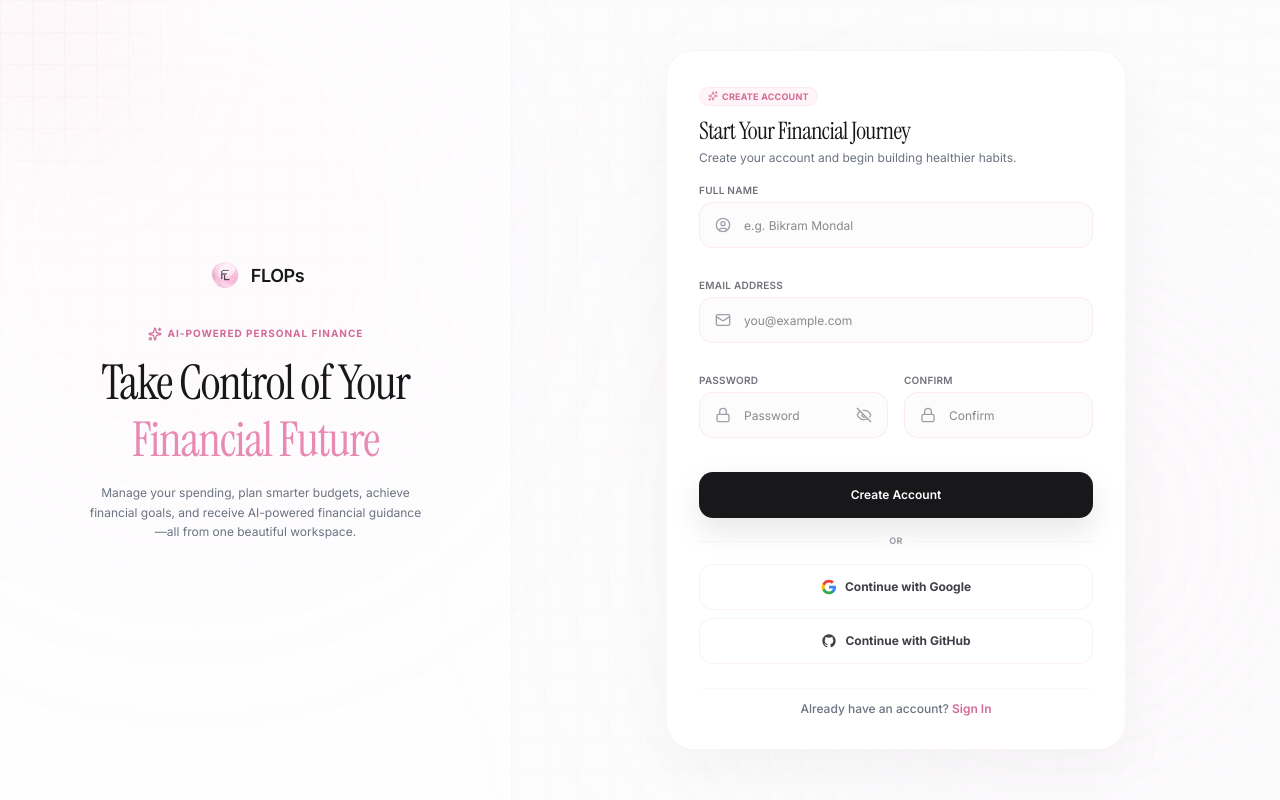
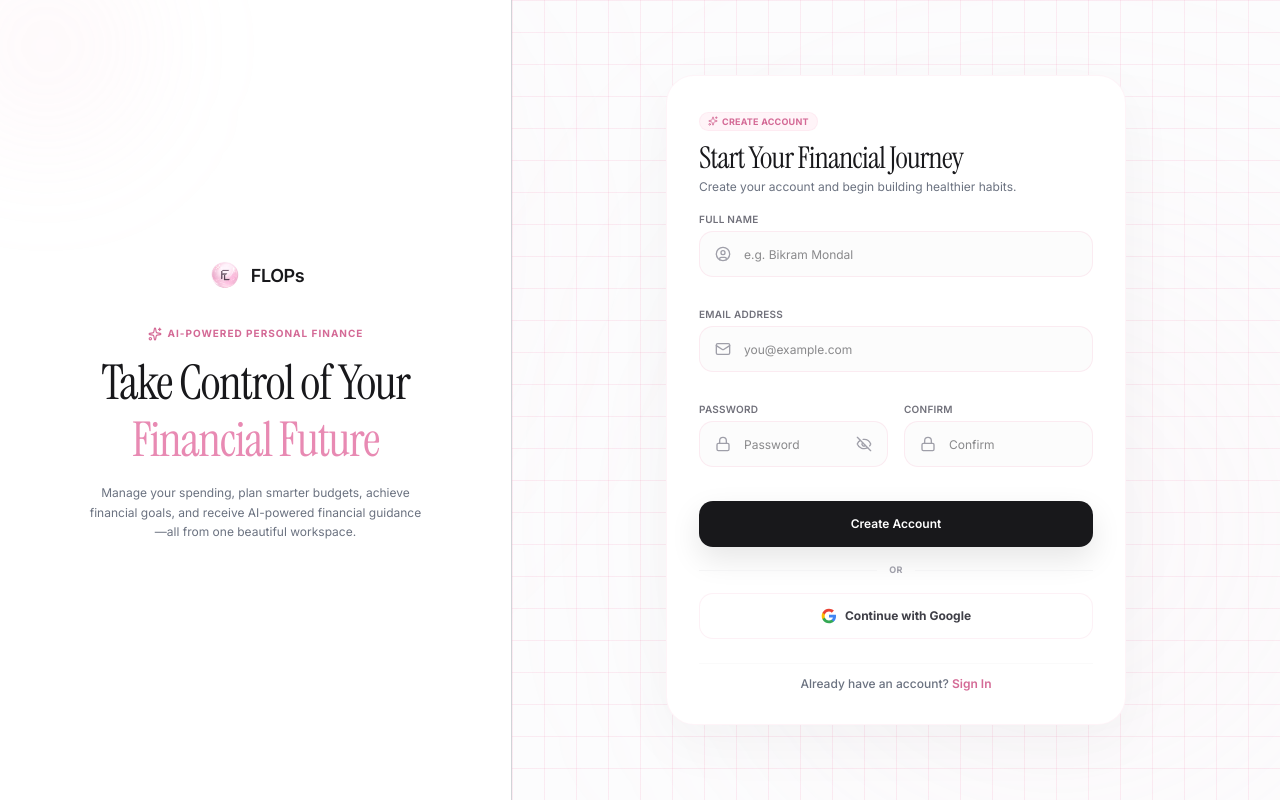
Before and after one commit to BikramMondal5/FLOPs, a Next.js app: page /auth/signup in a window 1280 px wide. Both pictures are taken after a click on the button "Show password". Built offline with nearby package versions, Linux system fonts and the light colour scheme.

Commit message:
some minors updates

```diff
--- a/app/auth/layout.tsx
+++ b/app/auth/layout.tsx
@@ -33,8 +33,8 @@ export default function AuthLayout({ children }: { children: React.ReactNode })
       style={{
         backgroundColor: "#FCFCFD",
         backgroundImage: `
-          linear-gradient(to right, rgba(246, 183, 207, 0.04) 1px, transparent 1px),
-          linear-gradient(to bottom, rgba(246, 183, 207, 0.04) 1px, transparent 1px)
+          linear-gradient(to right, rgba(246, 183, 207, 0.25) 1px, transparent 1px),
+          linear-gradient(to bottom, rgba(246, 183, 207, 0.25) 1px, transparent 1px)
         `,
         backgroundSize: "32px 32px",
         // @ts-ignore
@@ -49,8 +49,8 @@ export default function AuthLayout({ children }: { children: React.ReactNode })
           className="absolute inset-0 pointer-events-none z-[1] transition-opacity duration-300"
           style={{
             backgroundImage: `
-              linear-gradient(to right, rgba(246, 183, 207, 0.1) 1px, transparent 1px),
-              linear-gradient(to bottom, rgba(246, 183, 207, 0.1) 1px, transparent 1px)
+              linear-gradient(to right, rgba(246, 183, 207, 0.4) 1px, transparent 1px),
+              linear-gradient(to bottom, rgba(246, 183, 207, 0.4) 1px, transparent 1px)
             `,
             backgroundSize: "32px 32px",
             WebkitMaskImage: "radial-gradient(circle 240px at var(--cx) var(--cy), #000 0%, #000 40%, transparent 100%)",
@@ -71,7 +71,7 @@ export default function AuthLayout({ children }: { children: React.ReactNode })
           initial={{ opacity: 0, x: -30 }}
           animate={{ opacity: 1, x: 0 }}
           transition={{ duration: 0.6, ease: "easeOut" }}
-          className="hidden md:flex md:w-[45%] lg:w-[40%] bg-white/40 border-r border-[#F6B7CF]/10 flex-col justify-center items-center text-center p-8 lg:p-12 shrink-0 relative overflow-hidden"
+          className="hidden md:flex md:w-[45%] lg:w-[40%] bg-white border-r border-slate-800/20 flex-col justify-center items-center text-center p-8 lg:p-12 shrink-0 relative overflow-hidden"
         >
           {/* Subtle design helper */}
           <div className="absolute top-[-50px] left-[-50px] w-48 h-48 rounded-full bg-[#F6B7CF]/10 blur-3xl pointer-events-none" />
--- a/app/auth/login/page.tsx
+++ b/app/auth/login/page.tsx
@@ -80,7 +80,7 @@ function LoginForm() {
         </span>
 
         <h2
-          className="text-2xl font-normal text-[#18181B] m-0 mt-2 tracking-tight"
+          className="text-3xl font-normal text-[#18181B] m-0 mt-2 tracking-tight"
           style={{ fontFamily: "var(--font-heading)" }}
         >
           Sign In to FLOPs
@@ -183,7 +183,6 @@ function LoginForm() {
         </div>
 
         {/* OAuth */}
-        <div className="flex flex-col gap-2">
         <button type="button" disabled={isLoading} onClick={() => signIn("google", { callbackUrl: "/overview" })} className="w-full flex items-center justify-center gap-2 h-[46px] bg-white border border-[#F6B7CF]/20 rounded-xl text-xs font-bold text-zinc-700 hover:bg-[#FFF4F8]/30 transition-all cursor-pointer hover:-translate-y-0.5 disabled:opacity-50">
           <svg className="w-4 h-4 shrink-0" viewBox="0 0 24 24" fill="currentColor">
             <path d="M22.56 12.25c0-.78-.07-1.53-.2-2.25H12v4.26h5.92c-.26 1.37-1.04 2.53-2.21 3.31v2.77h3.57c2.08-1.92 3.28-4.74 3.28-8.09z" fill="#4285F4"/>
@@ -193,13 +192,6 @@ function LoginForm() {
           </svg>
           <span>Continue with Google</span>
         </button>
-          <button type="button" disabled={isLoading} onClick={() => signIn("github", { callbackUrl: "/overview" })} className="w-full flex items-center justify-center gap-2 h-[46px] bg-white border border-[#F6B7CF]/20 rounded-xl text-xs font-bold text-zinc-700 hover:bg-[#FFF4F8]/30 transition-all cursor-pointer hover:-translate-y-0.5 disabled:opacity-50">
-            <svg className="w-4 h-4 shrink-0" viewBox="0 0 24 24" fill="currentColor">
-              <path fillRule="evenodd" clipRule="evenodd" d="M12 2C6.477 2 2 6.477 2 12c0 4.42 2.865 8.166 6.839 9.489.5.092.682-.217.682-.482 0-.237-.008-.866-.013-1.7-2.782.603-3.369-1.34-3.369-1.34-.454-1.156-1.11-1.462-1.11-1.462-.908-.62.069-.608.069-.608 1.003.07 1.531 1.03 1.531 1.03.892 1.529 2.341 1.087 2.91.831.092-.646.35-1.086.636-1.336-2.22-.253-4.555-1.11-4.555-4.943 0-1.091.39-1.984 1.029-2.683-.103-.253-.446-1.27.098-2.647 0 0 .84-.269 2.75 1.025A9.564 9.564 0 0112 6.844c.85.004 1.705.115 2.504.337 1.909-1.294 2.747-1.025 2.747-1.025.546 1.377.203 2.394.1 2.647.64.699 1.028 1.592 1.028 2.683 0 3.842-2.339 4.687-4.566 4.935.359.309.678.919.678 1.852 0 1.336-.012 2.415-.012 2.743 0 .267.18.579.688.481C19.138 20.161 22 16.416 22 12c0-5.523-4.477-10-10-10z" />
-            </svg>
-            <span>Continue with GitHub</span>
-          </button>
-        </div>
       </div>
 
       {/* Footer */}
--- a/app/auth/signup/page.tsx
+++ b/app/auth/signup/page.tsx
@@ -113,7 +113,7 @@ export default function SignupPage() {
         </span>
 
         <h2
-          className="text-2xl font-normal text-[#18181B] m-0 mt-2 tracking-tight"
+          className="text-3xl font-normal text-[#18181B] m-0 mt-2 tracking-tight"
           style={{ fontFamily: "var(--font-heading)" }}
         >
           Start Your Financial Journey
@@ -285,7 +285,6 @@ export default function SignupPage() {
         </div>
 
         {/* OAuth Buttons */}
-        <div className="flex flex-col gap-2">
         <button
           type="button"
           disabled={isLoading}
@@ -300,18 +299,6 @@ export default function SignupPage() {
           </svg>
           <span>Continue with Google</span>
         </button>
-          <button
-            type="button"
-            disabled={isLoading}
-            onClick={() => signIn("github", { callbackUrl: "/overview" })}
-            className="w-full flex items-center justify-center gap-2 h-[46px] bg-white border border-[#F6B7CF]/20 rounded-xl text-xs font-bold text-zinc-700 hover:bg-[#FFF4F8]/30 transition-all cursor-pointer hover:-translate-y-0.5 disabled:opacity-50"
-          >
-            <svg className="w-4 h-4 shrink-0" viewBox="0 0 24 24" fill="currentColor">
-              <path fillRule="evenodd" clipRule="evenodd" d="M12 2C6.477 2 2 6.477 2 12c0 4.42 2.865 8.166 6.839 9.489.5.092.682-.217.682-.482 0-.237-.008-.866-.013-1.7-2.782.603-3.369-1.34-3.369-1.34-.454-1.156-1.11-1.462-1.11-1.462-.908-.62.069-.608.069-.608 1.003.07 1.531 1.03 1.531 1.03.892 1.529 2.341 1.087 2.91.831.092-.646.35-1.086.636-1.336-2.22-.253-4.555-1.11-4.555-4.943 0-1.091.39-1.984 1.029-2.683-.103-.253-.446-1.27.098-2.647 0 0 .84-.269 2.75 1.025A9.564 9.564 0 0112 6.844c.85.004 1.705.115 2.504.337 1.909-1.294 2.747-1.025 2.747-1.025.546 1.377.203 2.394.1 2.647.64.699 1.028 1.592 1.028 2.683 0 3.842-2.339 4.687-4.566 4.935.359.309.678.919.678 1.852 0 1.336-.012 2.415-.012 2.743 0 .267.18.579.688.481C19.138 20.161 22 16.416 22 12c0-5.523-4.477-10-10-10z" />
-            </svg>
-            <span>Continue with GitHub</span>
-          </button>
-        </div>
       </div>
 
       {/* Footer */}
--- a/lib/auth.ts
+++ b/lib/auth.ts
@@ -134,6 +134,6 @@ export const { auth, signIn, signOut, handlers } = NextAuth({
     },
   },
 
-  secret: process.env.AUTH_SECRET,
+  secret: process.env.NEXTAUTH_SECRET,
   debug: process.env.NODE_ENV === "development",
 });
```
Also changed, not shown: 1 other file (tests, documents, lock files or other folders). Lines whose indentation alone changed are shown as unchanged.
